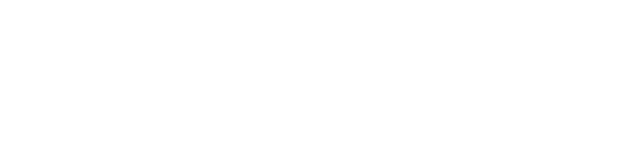
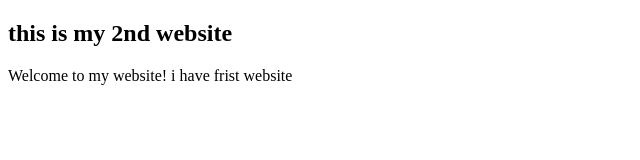
Before and after one commit to sidratularohi27-del/my-2nd-website, a plain HTML site: page index.html in a window 1280 px wide. Shown: the whole page, without its empty margins (0-640 px from the left). Drawn offline with Linux system fonts and the light colour scheme.

Commit message:
section h1 p added

```diff
--- a/index.html
+++ b/index.html
@@ -6,6 +6,10 @@
     <title>inshaalha i will succece</title>
 </head>
 <body>
+    <section>
+        <h1>this is my 2nd website </h1>
+        <p>Welcome to my website! i have frist website</p>
 
+    </section>
 </body>
 </html>
```
